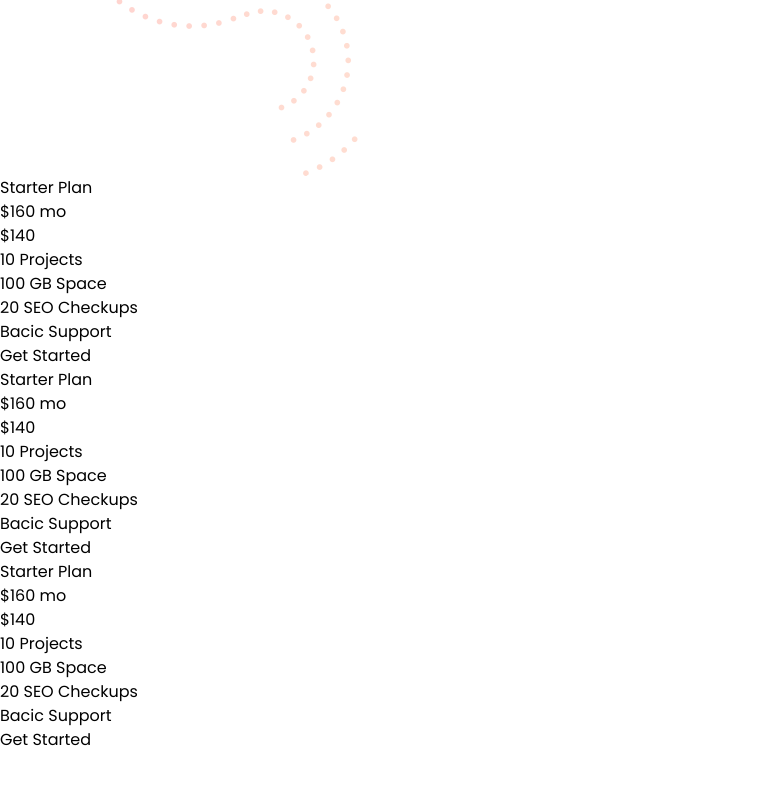
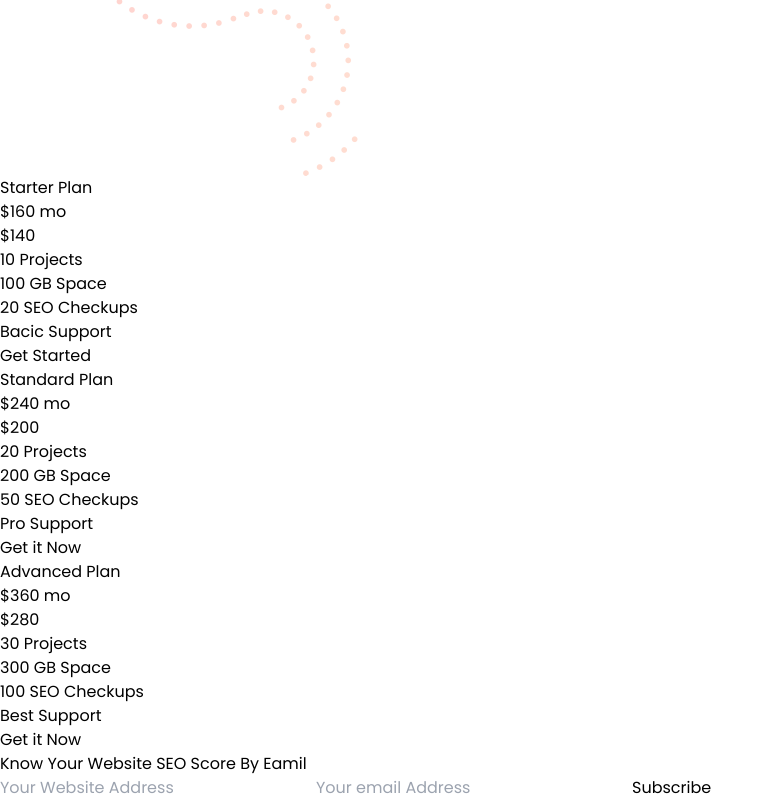
Before and after one commit to Masood802/onix, a Vue app: page / in a window 1280 px wide. Shown: the part 7830-8630 px from the top of the page, without its empty margins (0-774 px from the left). Before the commit the page ends 8582 px from the top, so only its background shows below. Built offline with nearby package versions, Linux system fonts and the light colour scheme.

Commit message:
added new section for submitting email

```diff
--- a/src/views/portfolio.vue
+++ b/src/views/portfolio.vue
@@ -39,7 +39,9 @@
     </div>
   </div>
   <div class="w-full relative bg-slate-50 h-screen">
-    <h1 class="text-5xl text-center font-bold text-gray-900 leading-normal">
+    <h1
+      class="text-5xl text-center font-bold text-gray-900 leading-normal pb-10"
+    >
       Select A Suitable <span class="text-sky-500">Plan</span> for Your<br />
       Next <span class="text-red-500">Projects</span>
     </h1>
@@ -54,8 +56,10 @@
       alt=""
       class="absolute top-0 right-0"
     />
-    <div class="w-5/6 mx-auto flex z-50 ">
-      <div class=" w-1/3 rounded-3xl h-[28rem] bg-[url('first-plan-bg.png')] shadow-lg bg-cover bg-center flex flex-col items-center justify-start mx-6 my-4">
+    <div class="w-4/5 h-auto mx-auto flex z-50 justify-center">
+      <div
+        class="w-1/4 rounded-3xl h-[28rem] bg-[url('first-plan-bg.png')] shadow-lg bg-cover bg-center flex flex-col z-30 items-center justify-start mx-6 my-4"
+      >
         <h1 class="text-xl font-bold mt-8">Starter Plan</h1>
         <p class="text-red-500 mt-4 line-through">$160 mo</p>
         <h2 class="text-4xl font-bold text-red-500">$140</h2>
@@ -63,28 +67,70 @@
         <h2 class="text-gray-500">100 GB Space</h2>
         <h2 class="my-6 text-gray-500">20 SEO Checkups</h2>
         <h2 class="text-gray-500 mb-4">Bacic Support</h2>
-        <button class="bg-sky-500 w-32 h-12 rounded-full text-slate-50 font-semibold">Get Started</button>
+        <button
+          class="bg-sky-500 w-32 h-12 rounded-full text-slate-50 font-semibold"
+        >
+          Get Started
+        </button>
       </div>
-      <div class=" w-1/3 rounded-3xl h-[28rem] bg-[url('second-plan-bg.png')] shadow-lg bg-cover bg-center flex flex-col items-center justify-start mx-6 my-4">
-        <h1 class="text-xl font-bold mt-8">Starter Plan</h1>
-        <p class="text-red-500 mt-4 line-through">$160 mo</p>
-        <h2 class="text-4xl font-bold text-red-500">$140</h2>
-        <h2 class="my-5 text-gray-500">10 Projects</h2>
-        <h2 class="text-gray-500">100 GB Space</h2>
-        <h2 class="my-6 text-gray-500">20 SEO Checkups</h2>
-        <h2 class="text-gray-500 mb-4">Bacic Support</h2>
-        <button class="bg-sky-500 w-32 h-12 rounded-full text-slate-50 font-semibold">Get Started</button>
+      <div
+        class="w-1/4 rounded-3xl h-[28rem] bg-[url('second-plan-bg.png')] shadow-lg bg-cover bg-center flex flex-col items-center justify-start mx-6 my-4"
+      >
+        <h1 class="text-xl font-bold mt-8">Standard Plan</h1>
+        <p class="text-red-500 mt-4 line-through">$240 mo</p>
+        <h2 class="text-4xl font-bold text-red-500">$200</h2>
+        <h2 class="my-5 text-gray-500">20 Projects</h2>
+        <h2 class="text-gray-500">200 GB Space</h2>
+        <h2 class="my-6 text-gray-500">50 SEO Checkups</h2>
+        <h2 class="text-gray-500 mb-4">Pro Support</h2>
+        <button
+          class="bg-sky-500 w-32 h-12 rounded-full text-slate-50 font-semibold"
+        >
+          Get it Now
+        </button>
       </div>
-      <div class=" w-1/3 rounded-3xl h-[28rem] bg-[url('third-plan-bg.png')] shadow-lg bg-cover bg-center flex flex-col items-center justify-start mx-6 my-4">
-        <h1 class="text-xl font-bold mt-8">Starter Plan</h1>
-        <p class="text-red-500 mt-4 line-through">$160 mo</p>
-        <h2 class="text-4xl font-bold text-red-500">$140</h2>
-        <h2 class="my-5 text-gray-500">10 Projects</h2>
-        <h2 class="text-gray-500">100 GB Space</h2>
-        <h2 class="my-6 text-gray-500">20 SEO Checkups</h2>
-        <h2 class="text-gray-500 mb-4">Bacic Support</h2>
-        <button class="bg-sky-500 w-32 h-12 rounded-full text-slate-50 font-semibold">Get Started</button>
+      <div
+        class="w-1/4 rounded-3xl h-[28rem] bg-[url('third-plan-bg.png')] shadow-lg bg-cover bg-center z-30 flex flex-col items-center justify-start mx-6 my-4"
+      >
+        <h1 class="text-xl font-bold mt-8">Advanced Plan</h1>
+        <p class="text-red-500 mt-4 line-through">$360 mo</p>
+        <h2 class="text-4xl font-bold text-red-500">$280</h2>
+        <h2 class="my-5 text-gray-500">30 Projects</h2>
+        <h2 class="text-gray-500">300 GB Space</h2>
+        <h2 class="my-6 text-gray-500">100 SEO Checkups</h2>
+        <h2 class="text-gray-500 mb-4">Best Support</h2>
+        <button
+          class="bg-sky-500 w-32 h-12 rounded-full text-slate-50 font-semibold"
+        >
+          Get it Now
+        </button>
       </div>
+    </div>
+  </div>
+  <div
+    class="w-3/5 h-56 bg-[url('../../public/subscribe-bg.png')] flex flex-col items-center justify-center bg-cover opacity-90 bg-center mx-auto mb-10 rounded-3xl"
+  >
+    <h1 class="text-center text-3xl text-slate-50 font-bold opacity-100 my-4">
+      Know Your Website SEO Score By Eamil
+    </h1>
+    <div
+      class="w-3/4 mx-auto h-20 rounded-full bg-white flex items-center divide-x-2 divide-solid"
+    >
+      <input
+        type="url"
+        placeholder="Your Website Address "
+        name="url"
+        class="w-1/2 mx-4 outline-none"
+      />
+      <input
+        type="email"
+        placeholder="Your email Address"
+        name="email"
+        class="w-1/2 outline-none"
+      />
+      <button class="w-1/3 bg-sky-500 h-10 rounded-full text-slate-50 mr-4">
+        Subscribe
+      </button>
     </div>
   </div>
 </template>
```
